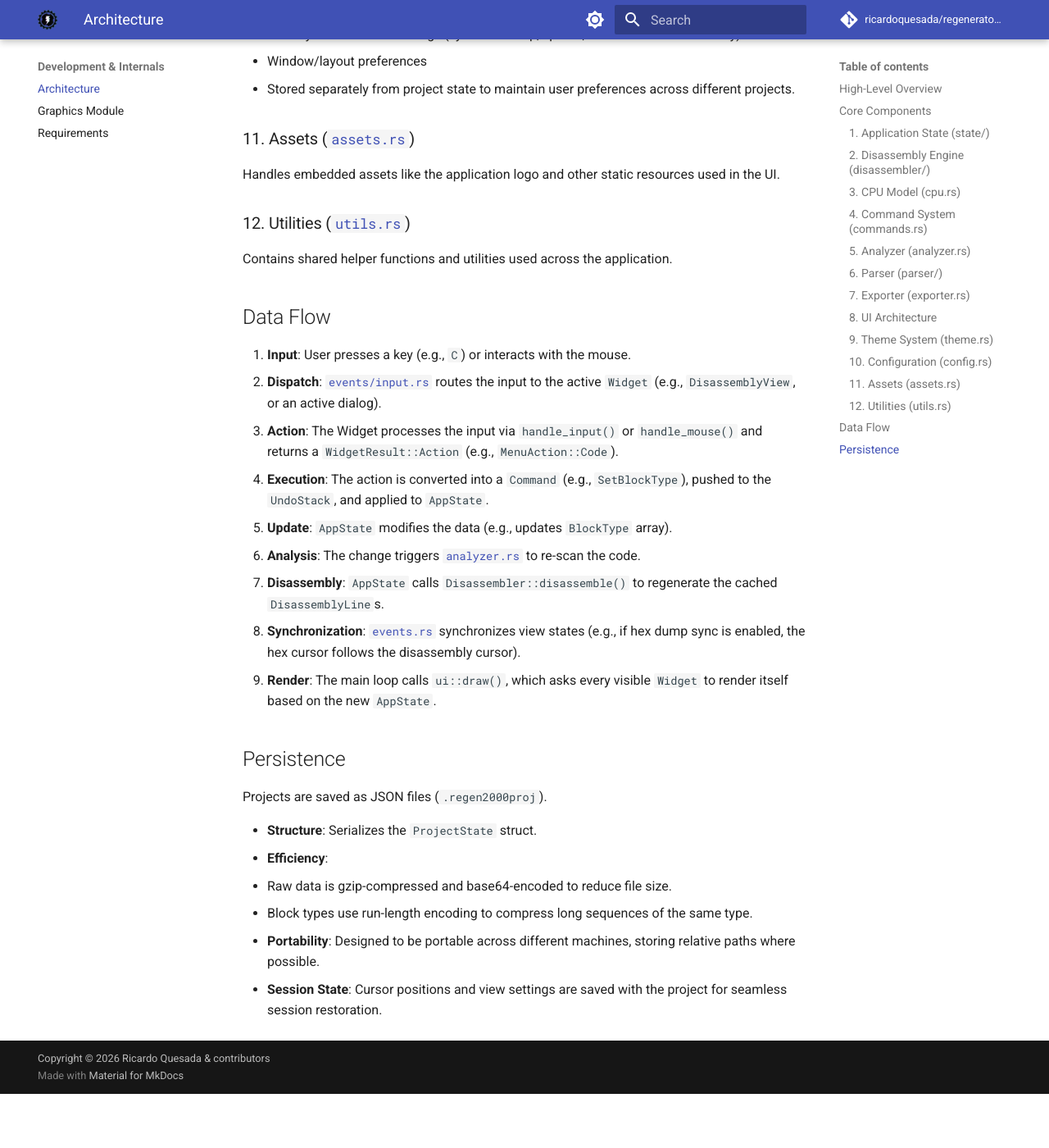
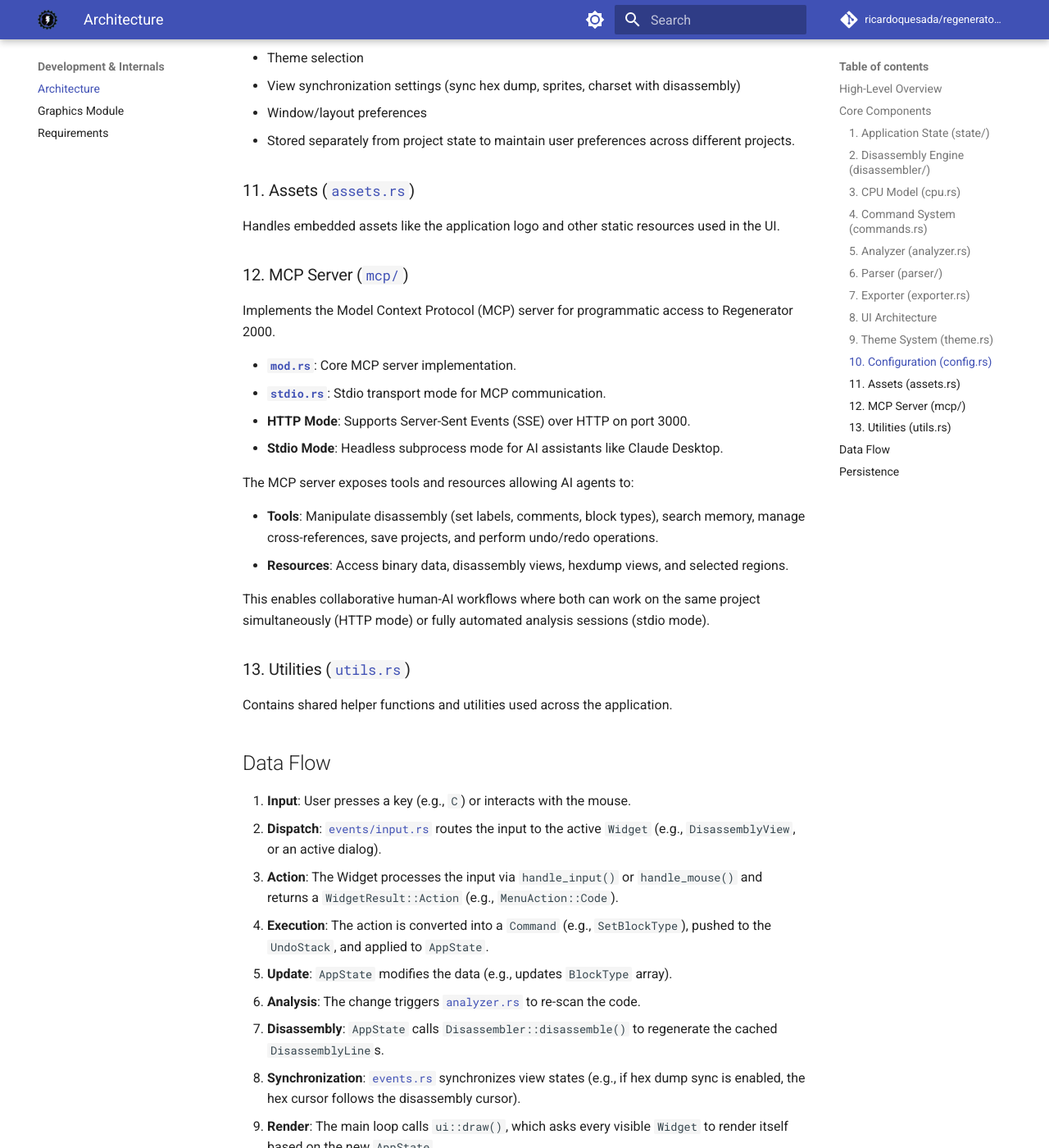
Before and after one commit to ricardoquesada/regenerator2000, an MkDocs documentation site: the page built from docs/architecture.md, in a window 1280 px wide and 1400 px high, scrolled down 6315 px. Shown: the whole window at 82% size. Built offline with MkDocs 1.6.1 and Material for MkDocs 9.7.7, drawn with Linux system fonts in a browser that asks for light colours; comment, search, counter and statistics services are not loaded; before the commit the page ends 7649 px from its top, so only the background shows below that.

Commit message:
update documentation with recent chagnes in v0.7.0

````diff
--- a/docs/architecture.md
+++ b/docs/architecture.md
@@ -7,8 +7,10 @@ Regenerator 2000 is an interactive disassembler for the Commodore 64, written in
 ```mermaid
 flowchart TD
     Input[User Input<br/>Keys/Mouse]
+    MCPClient[MCP Client<br/>AI Assistant]
     EventLoop[Event Loop]
     Widget[Active Widget<br/>View/Dialog]
+    MCPServer[MCP Server<br/>HTTP/Stdio]
     CommandSys[Command System]
     AppState[Application State]
     Analyzer[Code Analyzer]
@@ -21,6 +23,9 @@ flowchart TD
     Input -->|Dispatch to Widget| EventLoop
     EventLoop --> Widget
     Widget -->|Results in Action/Command| CommandSys
+    MCPClient -->|Tools/Resources| MCPServer
+    MCPServer -->|Commands| CommandSys
+    MCPServer -.->|Read State| AppState
     CommandSys -->|Apply/Undo| AppState
     AppState -->|Requests| DisasmEngine
     AppState -->|Triggers| Analyzer
@@ -194,7 +199,23 @@ Manages system-level configuration that persists across sessions.
 
 Handles embedded assets like the application logo and other static resources used in the UI.
 
-### 12. Utilities ([`utils.rs`](https://github.com/ricardoquesada/regenerator2000/blob/main/src/utils.rs))
+### 12. MCP Server ([`mcp/`](https://github.com/ricardoquesada/regenerator2000/tree/main/src/mcp))
+
+Implements the Model Context Protocol (MCP) server for programmatic access to Regenerator 2000.
+
+- **[`mod.rs`](https://github.com/ricardoquesada/regenerator2000/blob/main/src/mcp/mod.rs)**: Core MCP server implementation.
+- **[`stdio.rs`](https://github.com/ricardoquesada/regenerator2000/blob/main/src/mcp/stdio.rs)**: Stdio transport mode for MCP communication.
+- **HTTP Mode**: Supports Server-Sent Events (SSE) over HTTP on port 3000.
+- **Stdio Mode**: Headless subprocess mode for AI assistants like Claude Desktop.
+
+The MCP server exposes tools and resources allowing AI agents to:
+
+- **Tools**: Manipulate disassembly (set labels, comments, block types), search memory, manage cross-references, save projects, and perform undo/redo operations.
+- **Resources**: Access binary data, disassembly views, hexdump views, and selected regions.
+
+This enables collaborative human-AI workflows where both can work on the same project simultaneously (HTTP mode) or fully automated analysis sessions (stdio mode).
+
+### 13. Utilities ([`utils.rs`](https://github.com/ricardoquesada/regenerator2000/blob/main/src/utils.rs))
 
 Contains shared helper functions and utilities used across the application.
 
````
Also changed, not shown: CHANGELOG.md (+1 -1 lines), README.md (+13 -2 lines), docs/faq.md (+1 -1 lines), docs/index.md (+2 -0 lines), docs/install.md (+7 -3 lines).
